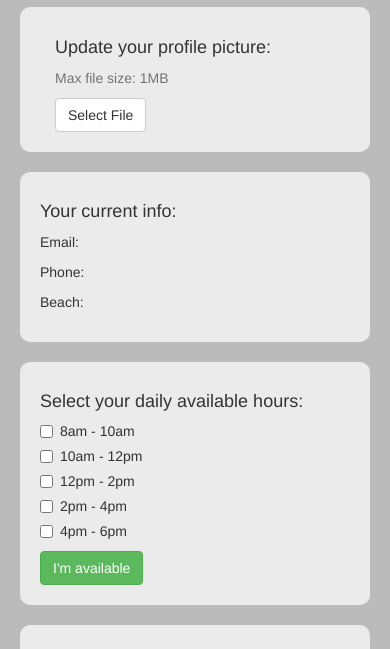
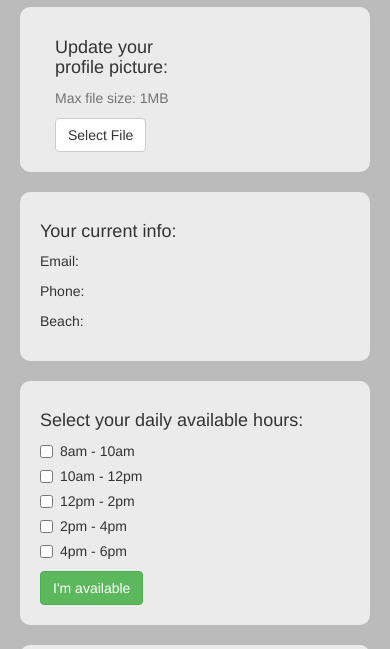
Before and after one commit to aaronmarkle/lessons, a website: page public/dashboard.html in a window 390 px wide. Shown: the part 76-725 px from the top of the page. Drawn offline with nearby package versions, Linux system fonts and the light colour scheme; no server answers.

Commit message:
profile picture fix for dashboard

```diff
--- a/public/dashboard.html
+++ b/public/dashboard.html
@@ -80,10 +80,10 @@
         </div>
         <p class="h2">Welcome, {{vm.userInfo.firstName}}</p>
         <div class="container-fluid dashboard-section">
-          <div class="col-sm-6">
+          <div class="col-sm-6 col-sm-offset-0 col-xs-6 col-xs-offset-3">
             <img class="img img-responsive img-circle" ng-src="uploads/{{vm.userInfo.picture}}">
           </div>
-          <div class="col-sm-6">
+          <div class="col-sm-6 col-sm-offset-0 col-xs-6 coll-xs-offset-3">
             <div ng-controller="MyCtrl">
               <p class="h4">Update your profile picture:</p>
               <p class="help-block">Max file size: 1MB</p>
```
